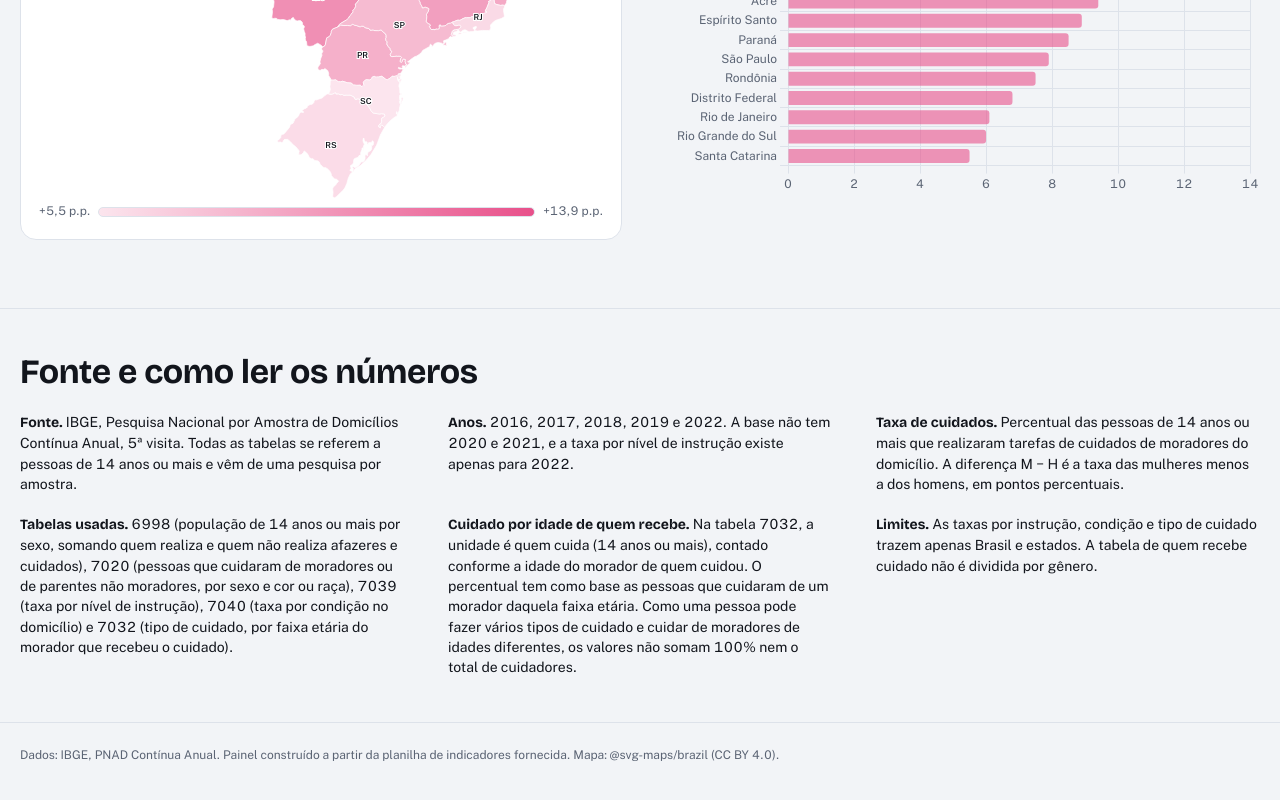
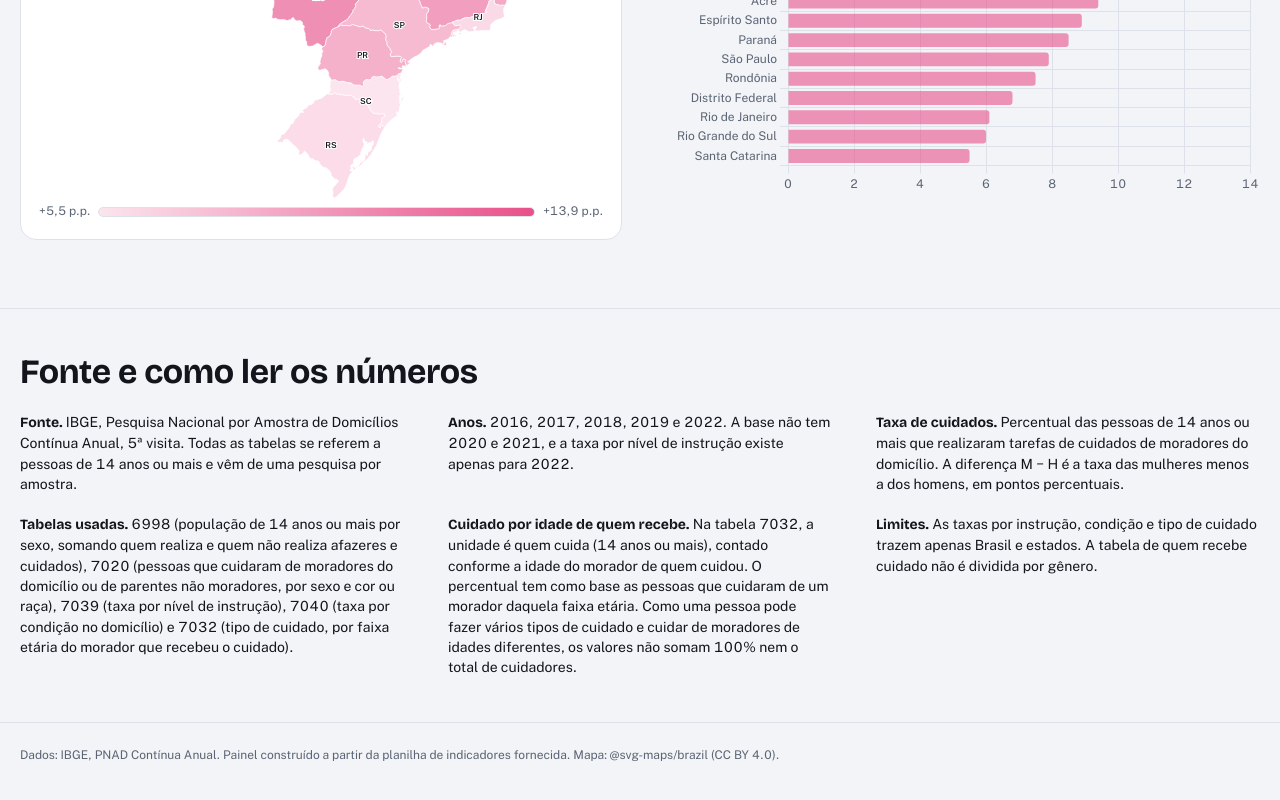
Before and after one commit to carolinasilveiraworkspace-droid/Dashboard-indicadores, a plain HTML site: page index.html in a window 1280 px wide. Shown: the part 3779-4579 px from the top of the page. Drawn offline with nearby package versions, Linux system fonts and the light colour scheme.

Commit message:
Update index.html

```diff
--- a/index.html
+++ b/index.html
@@ -130,7 +130,7 @@ footer{border-top:1px solid var(--line);padding-block:24px 44px;color:var(--mut)
 <p><b>Fonte.</b> IBGE, Pesquisa Nacional por Amostra de Domicílios Contínua Anual, 5ª visita. Todas as tabelas se referem a pessoas de 14 anos ou mais e vêm de uma pesquisa por amostra.</p>
 <p><b>Anos.</b> 2016, 2017, 2018, 2019 e 2022. A base não tem 2020 e 2021, e a taxa por nível de instrução existe apenas para 2022.</p>
 <p><b>Taxa de cuidados.</b> Percentual das pessoas de 14 anos ou mais que realizaram tarefas de cuidados de moradores do domicílio. A diferença M − H é a taxa das mulheres menos a dos homens, em pontos percentuais.</p>
-<p><b>Tabelas usadas.</b> 6998 (população de 14 anos ou mais por sexo, somando quem realiza e quem não realiza afazeres e cuidados), 7020 (pessoas que cuidaram de moradores ou de parentes não moradores, por sexo e cor ou raça), 7039 (taxa por nível de instrução), 7040 (taxa por condição no domicílio) e 7032 (tipo de cuidado, por faixa etária do morador que recebeu o cuidado).</p>
+<p><b>Tabelas usadas.</b> 6998 (população de 14 anos ou mais por sexo, somando quem realiza e quem não realiza afazeres e cuidados), 7020 (pessoas que cuidaram de moradores do domicílio ou de parentes não moradores, por sexo e cor ou raça), 7039 (taxa por nível de instrução), 7040 (taxa por condição no domicílio) e 7032 (tipo de cuidado, por faixa etária do morador que recebeu o cuidado).</p>
 <p><b>Cuidado por idade de quem recebe.</b> Na tabela 7032, a unidade é quem cuida (14 anos ou mais), contado conforme a idade do morador de quem cuidou. O percentual tem como base as pessoas que cuidaram de um morador daquela faixa etária. Como uma pessoa pode fazer vários tipos de cuidado e cuidar de moradores de idades diferentes, os valores não somam 100% nem o total de cuidadores.</p>
 <p><b>Limites.</b> As taxas por instrução, condição e tipo de cuidado trazem apenas Brasil e estados. A tabela de quem recebe cuidado não é dividida por gênero.</p>
 </div></section>
```
